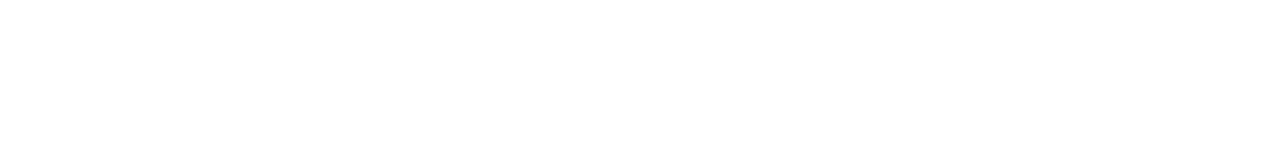
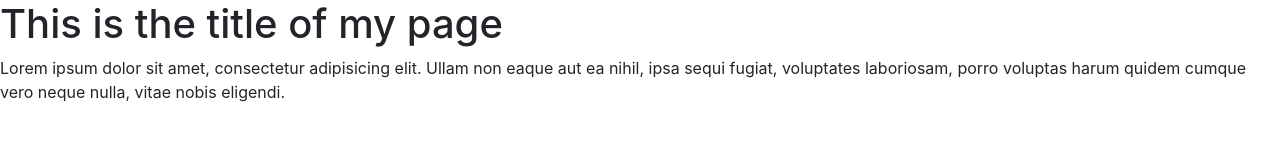
Before and after one commit to 666ag/week10, a plain HTML site: page index.html in a window 1280 px wide. Drawn offline with nearby package versions, Linux system fonts and the light colour scheme.

Commit message:
second commit

```diff
--- a/index.html
+++ b/index.html
@@ -4,10 +4,12 @@
     <meta charset="UTF-8">
     <meta name="viewport" content="width=device-width, initial-scale=1.0">
     <meta http-equiv="X-UA-Compatible" content="ie=edge">
-    <link rel="stylesheet" href="https://stackpath.bootstrapcdn.com/bootstrap/4.1.3/css/bootstrap.min.css">
+    <link rel="stylesheet" href="https://stackpath.bootstrapcdn.com/bootstrap/4.1.3/css/bootstrap.min.css
+    ">
     <title>Week 10</title>
 </head>
 <body>
-
+    <h1>This is the title of my page</h1>
+    <p>Lorem ipsum dolor sit amet, consectetur adipisicing elit. Ullam non eaque aut ea nihil, ipsa sequi fugiat, voluptates laboriosam, porro voluptas harum quidem cumque vero neque nulla, vitae nobis eligendi.</p>
 </body>
 </html>
```
